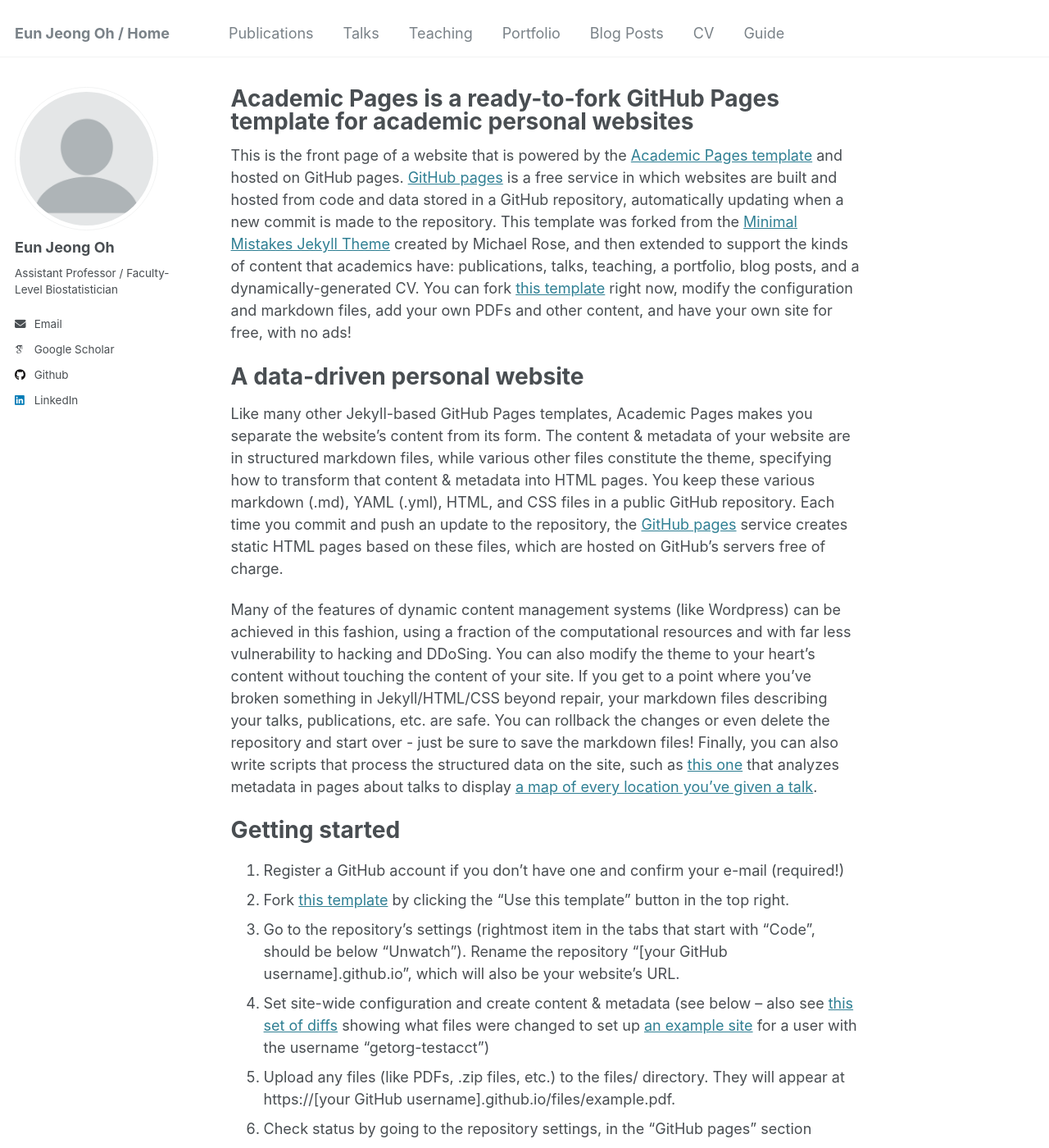
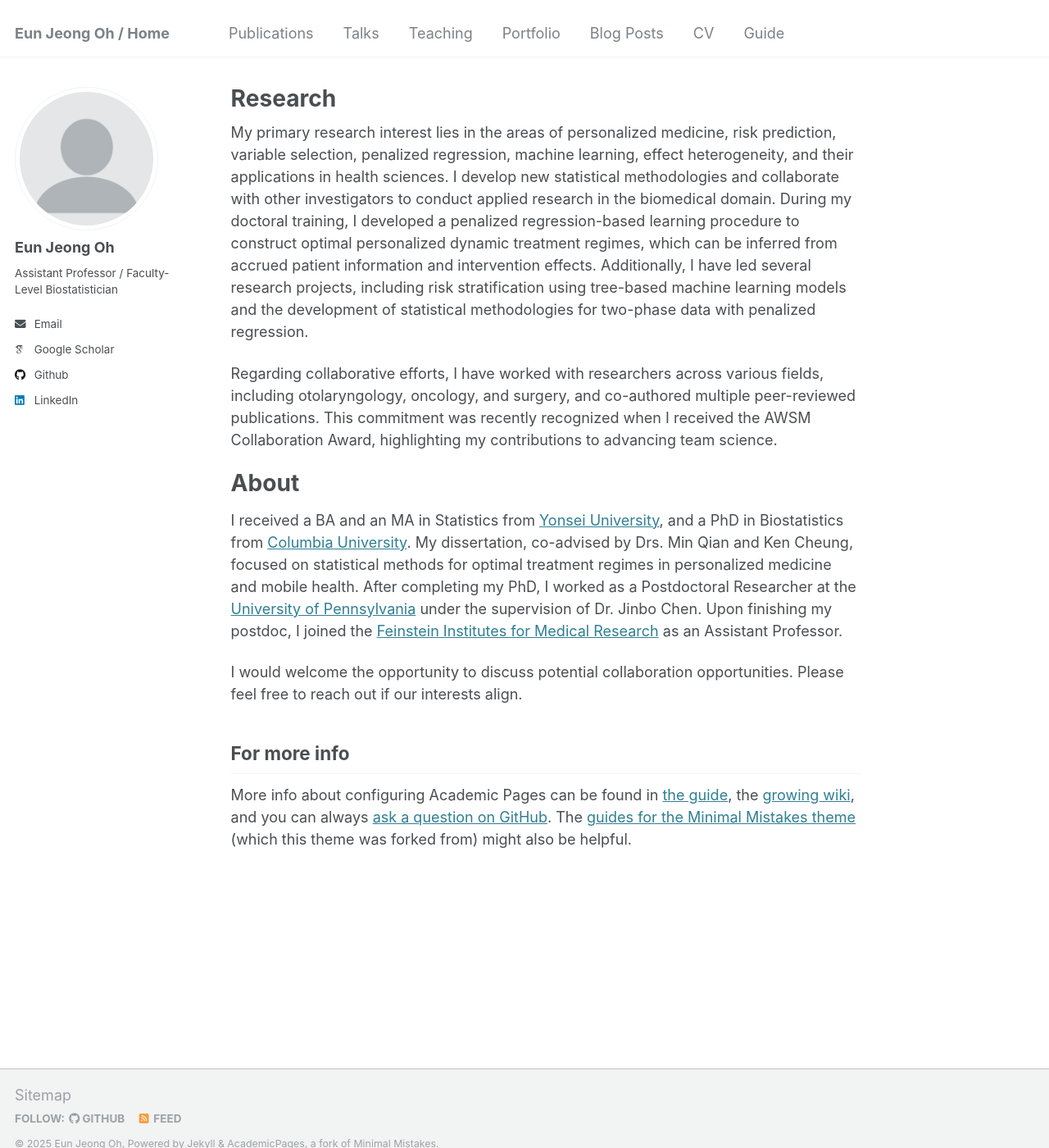
Before and after one commit to oheunj/oheunj.github.io, a Jekyll site: the page built from _pages/about.md, in a window 1280 px wide and 1400 px high. Shown: the whole window at 82% size. Built offline with Jekyll 4.4.1, drawn with Linux system fonts in a browser that asks for light colours; some web fonts are replaced; some of the changed text lies outside the part shown.

Commit message:
Update about.md

```diff
--- a/_pages/about.md
+++ b/_pages/about.md
@@ -1,48 +1,22 @@
 ---
 permalink: /
-title: "Academic Pages is a ready-to-fork GitHub Pages template for academic personal websites"
+title: "Research"
 author_profile: true
 redirect_from:
   - /about/
   - /about.html
 ---
 
-This is the front page of a website that is powered by the [Academic Pages template](https://github.com/academicpages/academicpages.github.io) and hosted on GitHub pages. [GitHub pages](https://pages.github.com) is a free service in which websites are built and hosted from code and data stored in a GitHub repository, automatically updating when a new commit is made to the repository. This template was forked from the [Minimal Mistakes Jekyll Theme](https://mmistakes.github.io/minimal-mistakes/) created by Michael Rose, and then extended to support the kinds of content that academics have: publications, talks, teaching, a portfolio, blog posts, and a dynamically-generated CV. You can fork [this template](https://github.com/academicpages/academicpages.github.io) right now, modify the configuration and markdown files, add your own PDFs and other content, and have your own site for free, with no ads!
+My primary research interest lies in the areas of personalized medicine, risk prediction, variable selection, penalized regression, machine learning, effect heterogeneity, and their applications in health sciences. I develop new statistical methodologies and collaborate with other investigators to conduct applied research in the biomedical domain. During my doctoral training, I developed a penalized regression-based learning procedure to construct optimal personalized dynamic treatment regimes, which can be inferred from accrued patient information and intervention effects. Additionally, I have led several research projects, including risk stratification using tree-based machine learning models and the development of statistical methodologies for two-phase data with penalized regression.
 
-A data-driven personal website
+Regarding collaborative efforts, I have worked with researchers across various fields, including otolaryngology, oncology, and surgery, and co-authored multiple peer-reviewed publications. This commitment was recently recognized when I received the AWSM Collaboration Award, highlighting my contributions to advancing team science.
+
+
+About
 ======
-Like many other Jekyll-based GitHub Pages templates, Academic Pages makes you separate the website's content from its form. The content & metadata of your website are in structured markdown files, while various other files constitute the theme, specifying how to transform that content & metadata into HTML pages. You keep these various markdown (.md), YAML (.yml), HTML, and CSS files in a public GitHub repository. Each time you commit and push an update to the repository, the [GitHub pages](https://pages.github.com/) service creates static HTML pages based on these files, which are hosted on GitHub's servers free of charge.
+I received a BA and an MA in Statistics from [Yonsei University](https://www.yonsei.ac.kr/en_sc/index.jsp), and a PhD in Biostatistics from [Columbia University](https://www.columbia.edu/). My dissertation, co-advised by Drs. Min Qian and Ken Cheung, focused on statistical methods for optimal treatment regimes in personalized medicine and mobile health. After completing my PhD, I worked as a Postdoctoral Researcher at the [University of Pennsylvania](https://www.upenn.edu/) under the supervision of Dr. Jinbo Chen. Upon finishing my postdoc, I joined the [Feinstein Institutes for Medical Research](https://feinstein.northwell.edu/) as an Assistant Professor.
 
-Many of the features of dynamic content management systems (like Wordpress) can be achieved in this fashion, using a fraction of the computational resources and with far less vulnerability to hacking and DDoSing. You can also modify the theme to your heart's content without touching the content of your site. If you get to a point where you've broken something in Jekyll/HTML/CSS beyond repair, your markdown files describing your talks, publications, etc. are safe. You can rollback the changes or even delete the repository and start over - just be sure to save the markdown files! Finally, you can also write scripts that process the structured data on the site, such as [this one](https://github.com/academicpages/academicpages.github.io/blob/master/talkmap.ipynb) that analyzes metadata in pages about talks to display [a map of every location you've given a talk](https://academicpages.github.io/talkmap.html).
-
-Getting started
-======
-1. Register a GitHub account if you don't have one and confirm your e-mail (required!)
-1. Fork [this template](https://github.com/academicpages/academicpages.github.io) by clicking the "Use this template" button in the top right.
-1. Go to the repository's settings (rightmost item in the tabs that start with "Code", should be below "Unwatch"). Rename the repository "[your GitHub username].github.io", which will also be your website's URL.
-1. Set site-wide configuration and create content & metadata (see below -- also see [this set of diffs](http://archive.is/3TPas) showing what files were changed to set up [an example site](https://getorg-testacct.github.io) for a user with the username "getorg-testacct")
-1. Upload any files (like PDFs, .zip files, etc.) to the files/ directory. They will appear at https://[your GitHub username].github.io/files/example.pdf.
-1. Check status by going to the repository settings, in the "GitHub pages" section
-
-Site-wide configuration
-------
-The main configuration file for the site is in the base directory in [_config.yml](https://github.com/academicpages/academicpages.github.io/blob/master/_config.yml), which defines the content in the sidebars and other site-wide features. You will need to replace the default variables with ones about yourself and your site's github repository. The configuration file for the top menu is in [_data/navigation.yml](https://github.com/academicpages/academicpages.github.io/blob/master/_data/navigation.yml). For example, if you don't have a portfolio or blog posts, you can remove those items from that navigation.yml file to remove them from the header.
-
-Create content & metadata
-------
-For site content, there is one markdown file for each type of content, which are stored in directories like _publications, _talks, _posts, _teaching, or _pages. For example, each talk is a markdown file in the [_talks directory](https://github.com/academicpages/academicpages.github.io/tree/master/_talks). At the top of each markdown file is structured data in YAML about the talk, which the theme will parse to do lots of cool stuff. The same structured data about a talk is used to generate the list of talks on the [Talks page](https://academicpages.github.io/talks), each [individual page](https://academicpages.github.io/talks/2012-03-01-talk-1) for specific talks, the talks section for the [CV page](https://academicpages.github.io/cv), and the [map of places you've given a talk](https://academicpages.github.io/talkmap.html) (if you run this [python file](https://github.com/academicpages/academicpages.github.io/blob/master/talkmap.py) or [Jupyter notebook](https://github.com/academicpages/academicpages.github.io/blob/master/talkmap.ipynb), which creates the HTML for the map based on the contents of the _talks directory).
-
-**Markdown generator**
-
-The repository includes [a set of Jupyter notebooks](https://github.com/academicpages/academicpages.github.io/tree/master/markdown_generator
-) that converts a CSV containing structured data about talks or presentations into individual markdown files that will be properly formatted for the Academic Pages template. The sample CSVs in that directory are the ones I used to create my own personal website at stuartgeiger.com. My usual workflow is that I keep a spreadsheet of my publications and talks, then run the code in these notebooks to generate the markdown files, then commit and push them to the GitHub repository.
-
-How to edit your site's GitHub repository
-------
-Many people use a git client to create files on their local computer and then push them to GitHub's servers. If you are not familiar with git, you can directly edit these configuration and markdown files directly in the github.com interface. Navigate to a file (like [this one](https://github.com/academicpages/academicpages.github.io/blob/master/_talks/2012-03-01-talk-1.md) and click the pencil icon in the top right of the content preview (to the right of the "Raw | Blame | History" buttons). You can delete a file by clicking the trashcan icon to the right of the pencil icon. You can also create new files or upload files by navigating to a directory and clicking the "Create new file" or "Upload files" buttons.
-
-Example: editing a markdown file for a talk
-![Editing a markdown file for a talk](/images/editing-talk.png)
+I would welcome the opportunity to discuss potential collaboration opportunities. Please feel free to reach out if our interests align.
 
 For more info
 ------
```
